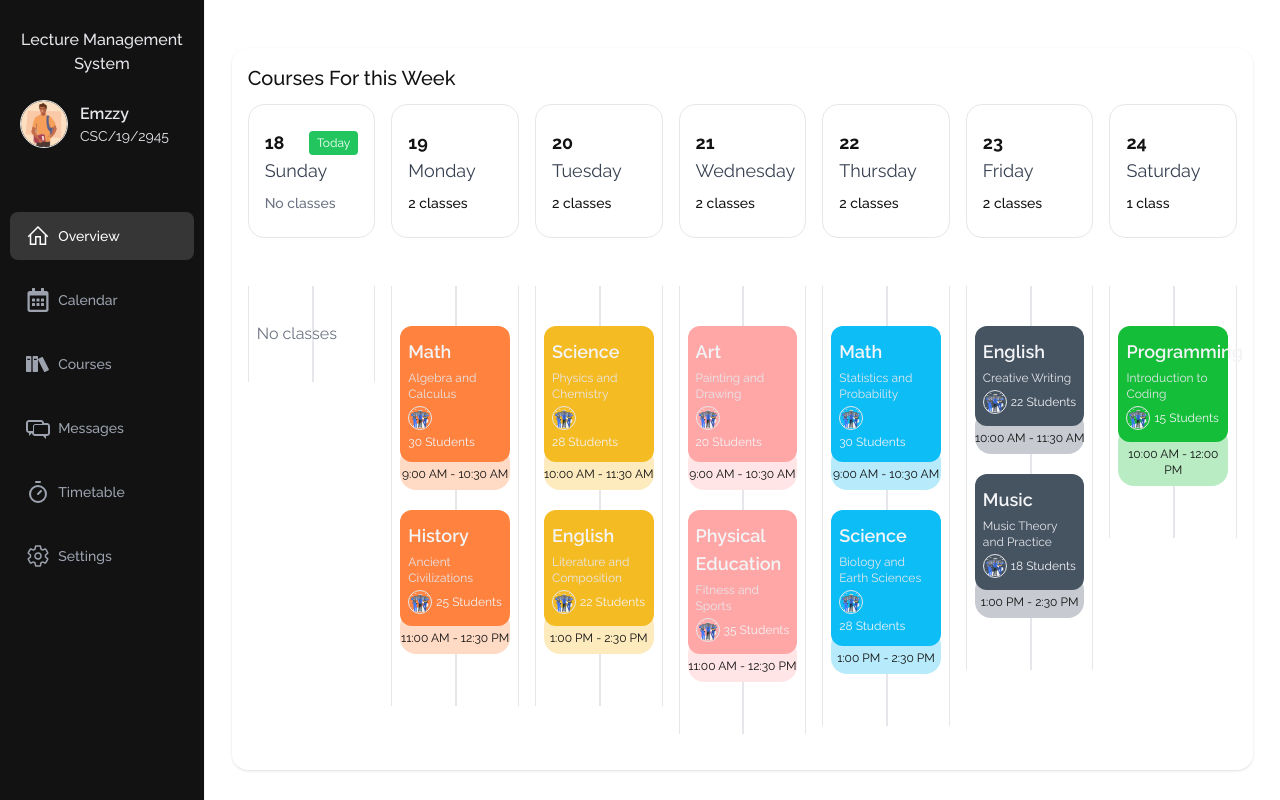
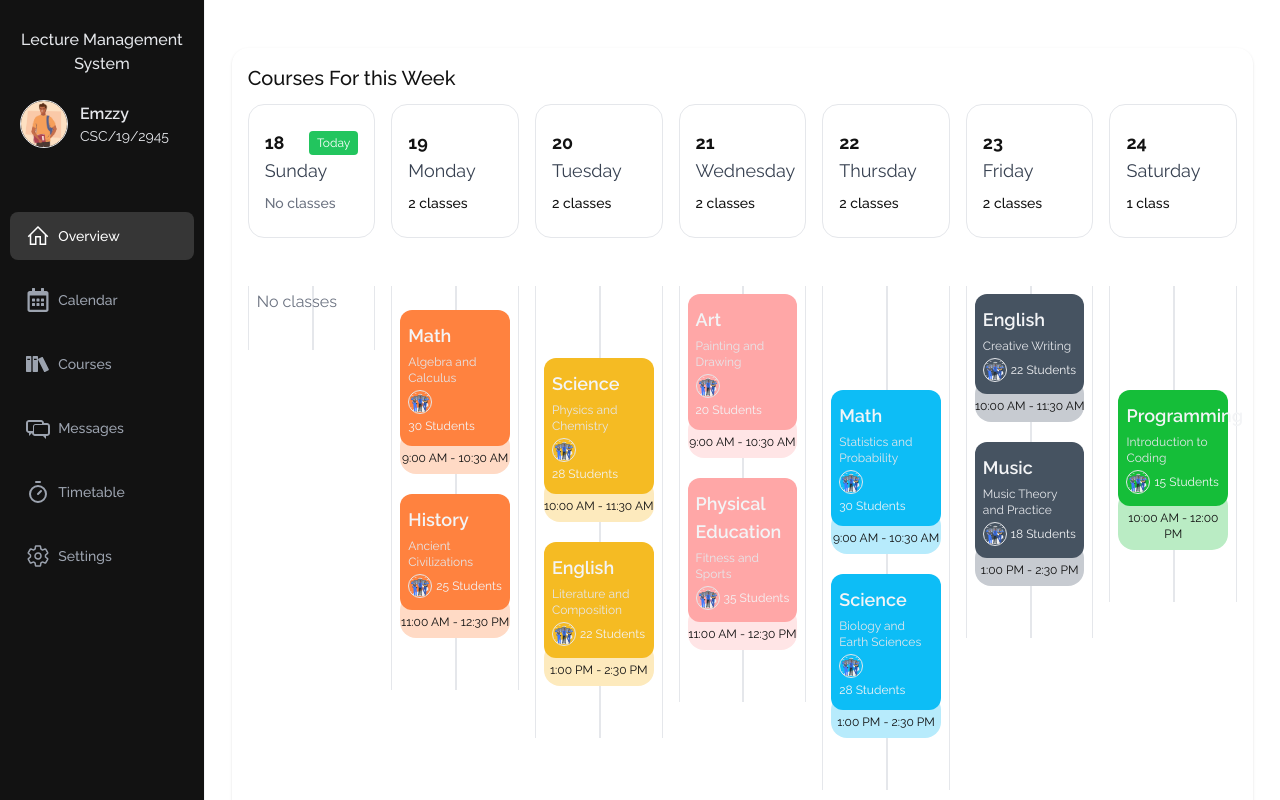
Before and after one commit to Demiladeala/Students-lecture-management-system, a React (Vite) app: page /dashboard in a window 1280 px wide. Built offline with nearby package versions, Linux system fonts and the light colour scheme.

Commit message:
feat: add dashboard pages

```diff
--- a/src/components/dashboard-details.tsx
+++ b/src/components/dashboard-details.tsx
@@ -10,6 +10,23 @@ const DashboardDetails = () => {
                 {/* Courses */}
                 <WeeklyCalendar weekData={demoWeekData} />
                 {/* Courses */}
+
+                {/* Notices */}
+                <div className="mt-10 bg-white p-4 rounded-lg shadow">
+                  <h2 className="text-xl font-bold mb-4">Important Notices</h2>
+                  <div className="space-y-3">
+                    <div className="p-3 border border-gray-300 rounded-lg">
+                      <div className="flex items-center mb-2">
+                        <span className="bg-red-500 text-white text-xs px-2 py-1 rounded">Urgent</span>
+                        <span className="ml-auto text-gray-500 text-xs">2 hours ago</span>
+                      </div>
+                      <h3 className="text-lg font-semibold">Change in Exam Schedule</h3>
+                      <p className="text-gray-700">The exam for Math 101 has been rescheduled to Friday, 10 AM.</p>
+                    </div>
+                  </div>
+                </div>
+
+                {/* Notices */}
             </div>
         </div>
     </div>
--- a/src/components/weekly-calendar.tsx
+++ b/src/components/weekly-calendar.tsx
@@ -11,6 +11,7 @@ export type ClassDetails = {
     [day: string]: {
       color: string;
       subColor: string;
+      spacing: string;
       courses: ClassDetails[];
     };
   };
@@ -49,7 +50,7 @@ const WeeklyCalendar = ({ weekData }: WeeklyCalendarProps) => {
              const dayNumber = format(date, "d");  // e.g., '18'
              const isToday = index === 0;
              const dayData = weekData[dayName] || { color: "", courses: [] };
-             const { color, subColor, courses } = dayData;
+             const { color, subColor, spacing, courses } = dayData;
 
             return (
                 <div>
@@ -76,17 +77,17 @@ const WeeklyCalendar = ({ weekData }: WeeklyCalendarProps) => {
                         </div>
                     </div>
 
-                    <div className={`mt-12 w-full relative py-9 px-2 border-l border-gray-100 lg:border-gray-200
+                    <div className={`mt-12 w-full relative pt-1 pb-9 px-2 border-l border-gray-100 lg:border-gray-200
                         ${weekDates.length === 7 && "border-r"}`}>
                         <div className="absolute top-0 left-[50%] h-full
                          border-[0.5px] border-gray-100 lg:border-gray-200"></div>
 
-                        <div className="z-10 relative">
+                        <div className={`z-10 relative ${spacing}`}>
                             {courses.length > 0 ? (
                                 courses.map((course, i) => (
                                 <div key={i} className="flex flex-col -mb-3">
                                     <div className={`z-10 relative space-y-1 text-sm px-2 py-3 rounded-xl mt-1 ${color}`}>
-                                        <div className="font-semibold text-lg">{course.name}</div>
+                                        <div className="font-semibold text-lg flex flex-wrap">{course.name}</div>
                                         <div className="text-xs text-gray-200">{course.subtitle}</div>
                                         <div className="text-xs flex flex-wrap items-center gap-1">
                                             <div className="w-6 h-6 rounded-full">
@@ -104,7 +105,7 @@ const WeeklyCalendar = ({ weekData }: WeeklyCalendarProps) => {
                                 </div>
                                 ))
                             ) : (
-                                <span className="text-gray-500">No classes</span>
+                                <span className="text-gray-500 text-center">No classes</span>
                             )}
                         </div>
                     </div>
--- a/src/util/types-and-links.ts
+++ b/src/util/types-and-links.ts
@@ -4,6 +4,7 @@ export const demoWeekData: WeekData = {
     Monday: {
       color: "bg-[#FF823F] text-gray-100",
       subColor:"bg-[#FFDAC5]",
+      spacing:"lg:mt-4",
       courses: [
         {
           name: "Math",
@@ -22,6 +23,7 @@ export const demoWeekData: WeekData = {
     Tuesday: {
       color: "bg-[#F5BB23] text-gray-100",
       subColor:"bg-[#FDEABD]",
+      spacing:"lg:mt-16",
       courses: [
         {
           name: "Science",
@@ -40,6 +42,7 @@ export const demoWeekData: WeekData = {
     Wednesday: {
       color: "bg-[#FFA7A7] text-gray-100",
       subColor:"bg-[#FFE5E6]",
+      spacing:"",
       courses: [
         {
           name: "Art",
@@ -58,6 +61,7 @@ export const demoWeekData: WeekData = {
     Thursday: {
       color: "bg-[#0DBDF6] text-gray-100",
       subColor:"bg-[#B7EBFC]",
+      spacing:"lg:mt-24",
       courses: [
         {
           name: "Math",
@@ -76,6 +80,7 @@ export const demoWeekData: WeekData = {
     Friday: {
       color: "bg-[#465361] text-gray-100",
       subColor:"bg-[#C7CBD1]",
+      spacing:"",
       courses: [
         {
           name: "English",
@@ -94,6 +99,7 @@ export const demoWeekData: WeekData = {
     Saturday: {
       color: "bg-[#15BE39] text-gray-100",
       subColor:"bg-[#BAECC4]",
+      spacing:"lg:mt-24",
       courses: [
         {
           name: "Programming",
@@ -106,6 +112,7 @@ export const demoWeekData: WeekData = {
     Sunday: {
       color: "bg-gray-100",
       subColor:"bg-gray-50",
+      spacing:"",
       courses: [], // No classes on Sunday
     },
   };
```
